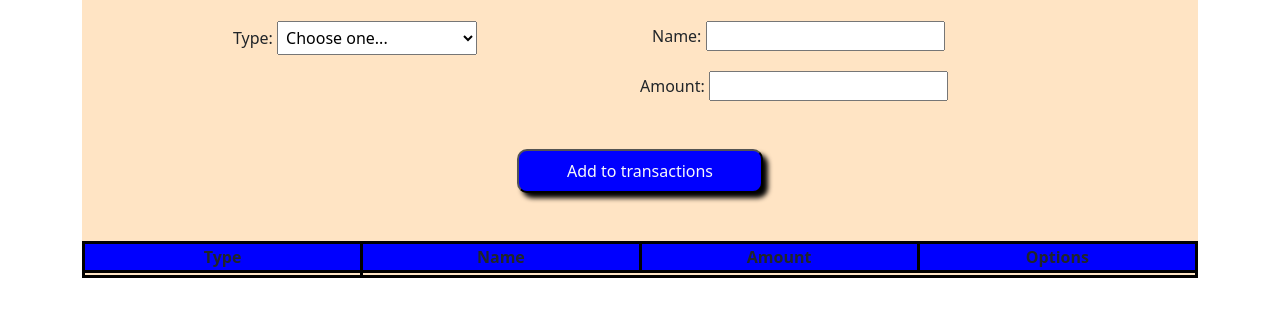
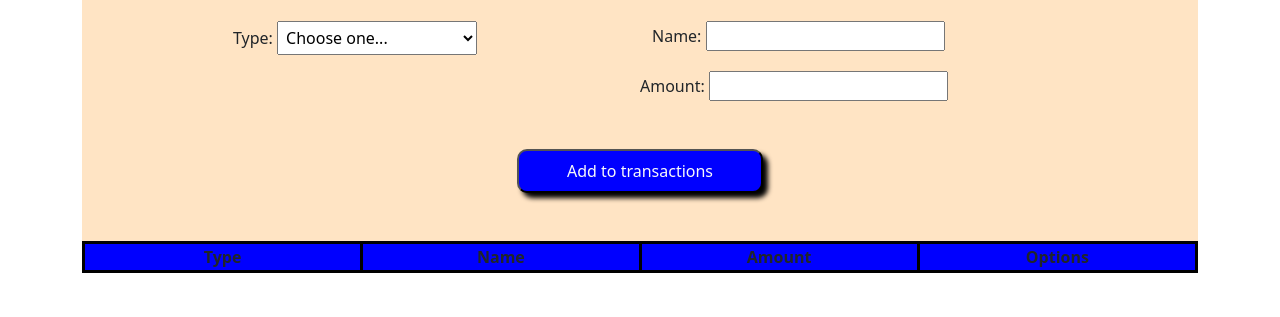
Before and after one commit to hesventhkumar/Budget-Tracker, a plain HTML site: page index.html in a window 1280 px wide. Shown: the part 121-438 px from the top of the page. Drawn offline with nearby package versions, Linux system fonts and the light colour scheme.

Commit message:
Update index.html

```diff
--- a/index.html
+++ b/index.html
@@ -54,7 +54,7 @@ table, th, td {
                     <th class="col-3">Options</th>
                 </tr>
                 <tr>
-                    <td class="col"></td>
+
                 </tr>
             </table>
 
```
